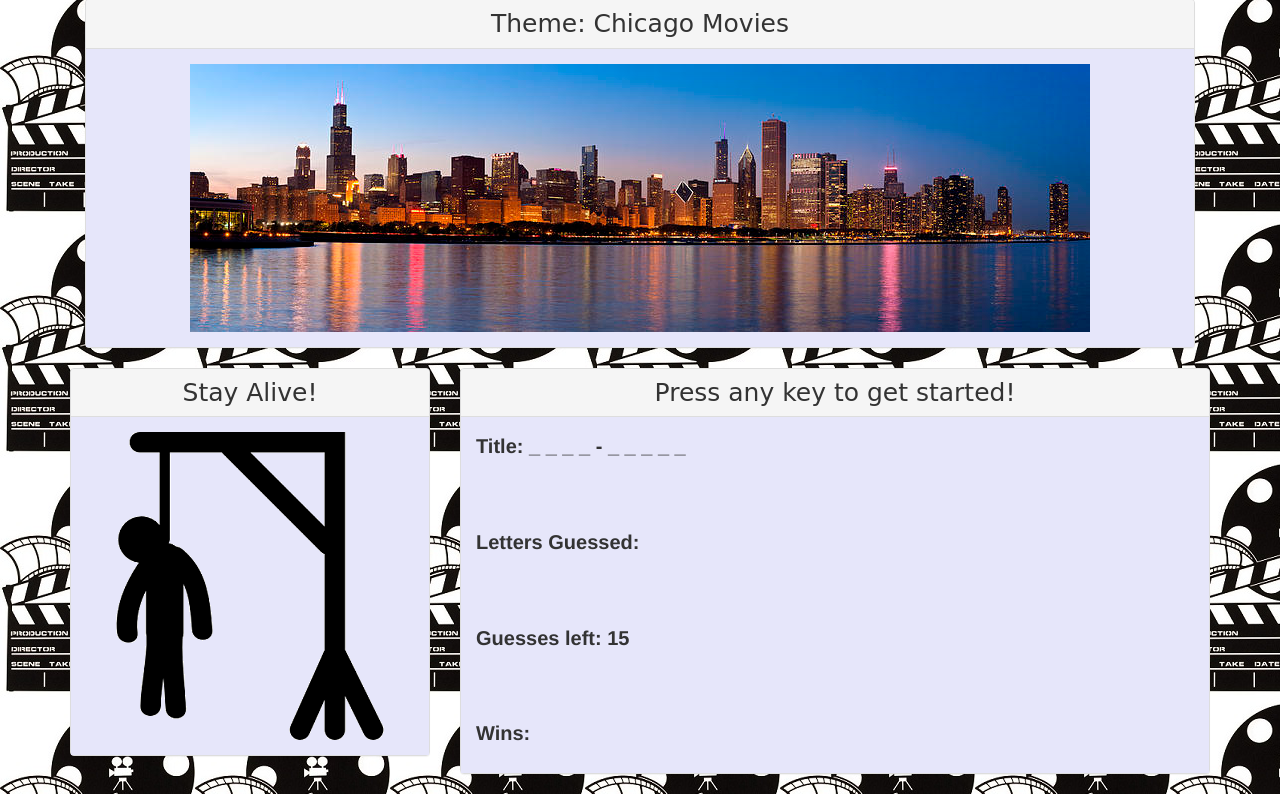
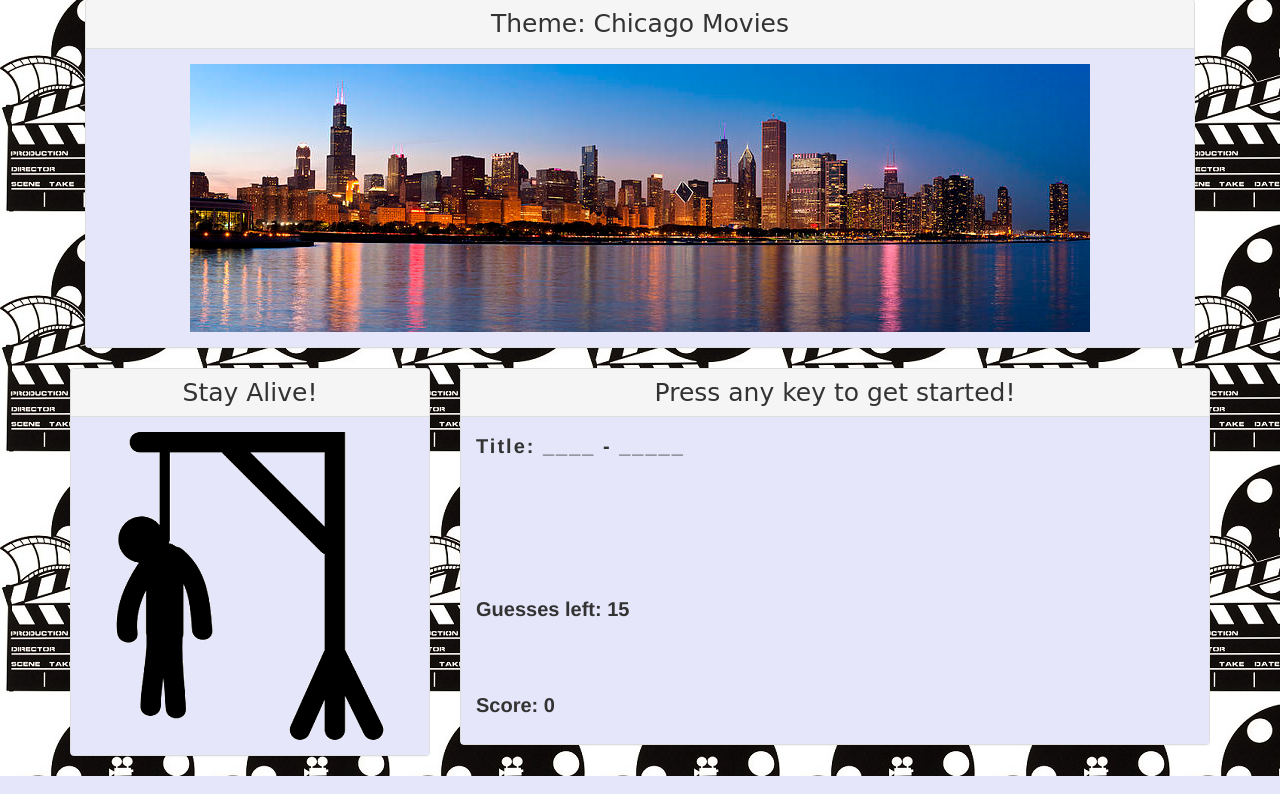
Before and after one commit to cpericak823/Hangman, a PHP site: page /index.html in a window 1280 px wide. Shown: the part 262-1056 px from the top of the page. Run offline with PHP 8.4, Linux system fonts and the light colour scheme; some web fonts are replaced.

Commit message:
updated letter display

```diff
--- a/assets/css/style.css
+++ b/assets/css/style.css
@@ -46,6 +46,6 @@ body {
 	margin: 0 auto;
 }
 
-.computerWord {
-	letter-spacing: 3px;
+#computerWord {
+	letter-spacing: 2px;
 }
--- a/assets/javascript/game.js
+++ b/assets/javascript/game.js
@@ -1,13 +1,14 @@
 //Variables
-var availableLetters = ['a', 'b', 'c', 'd', 'e', 'f', 'g', 'h', 'i', 'j', 'k', 'l', 'm', 'n', 'o', 'p', 'q', 'r', 's', 't', 'u', 'v', 'w', 'x', 'y', 'z']
-var movies = ['t h e - b l u e s - b r o t h e r s', 'f e r r i s - b u e l l e r \' s - d a y o f f', 't h e - b r e a k - u p', 'h o m e - a l o n e ', 't h e- d a r k - k n i g h t'];
+var availableLetters = ['a', 'b', 'c', 'd', 'e', 'f', 'g', 'h', 'i', 'j', 'k', 'l', 'm', 'n', 'o', 'p', 'q', 'r', 's', 't', 'u', 'v', 'w', 'x', 'y', 'z'];
+var movies = ['the - blues - brothers', 'ferris - bueller\'s -  day -  off', 'the - break - up', 'home - alone', 'the - dark - knight'];
 var computerWord = '';
 var userGuess = '';
 var matchedGueses = '';
 var totalGuesses = '';
 var guessesLeft = '';
-var score = 0;
+var wins = 0;
 var allowedGuesses = 15;
+var lettersGuessed = [];
 
 //Start Game
 function resetGame() {
@@ -18,9 +19,8 @@ function pickMovie() {
 }
 
 //Computer shows underscores to represent the number of letters in movie title
-    pickMovie()
-    computerWord = chosenMovie.replace(/[a-z]/g,'_', ' ');
-
+pickMovie()
+	computerWord = chosenMovie.replace(/[a-z]/g,'_', ' ');
     document.getElementById("computerWord").innerHTML = 'Title: ' + computerWord
 
 //show the word in the console
@@ -33,103 +33,92 @@ function listGuesses(){
 	listGuesses()
 	document.getElementById("allowedGuesses").innerHTML = 'Guesses left: ' + allowedGuesses
 
+//Show the score
+function score(){
+	var wins;
+}
+	score()
+	document.getElementById("score").innerHTML = 'Score: ' + wins
 
-//If the user guesses a letter that is in the title, replace the underscore that represents the letter with that letter
-// 'computerWord'.indexOf(userGuess);
-  // They've picked a letter that is in the word
-if (userGuess === computerWord){
-	computerWord = chosenMovie.replace(/_/g,"[a-z]");
-	allowedGuesses--;
+//Record every letter the user clicks
+document.onkeyup = function(event){
+	userGuess = String.fromCharCode(event.keyCode).toLowerCase();
+	lettersGuessed.push(userGuess);
+	document.getElementById("userGuess").innerHTML = 'Letters Guessed: ' + lettersGuessed
+
+
+//add the letters clicked to the dom
+	if (computerWord.indexOf(userGuess) > -1);{
+		computerWord = chosenMovie.replace(/_/g,"[a-z]");
+		allowedGuesses--;
+	}
+}
+// Updates the "hangmanWordArea" div to contain the current word "blanked out"
+// (using "_" characters) except for the letters they have gotten correct
+function refreshMatchedLetters() {
+  // Create a new emtpy string
+  // For each letter in the currentWord (sounds like a for loop)
+  // If they have guessed the letter, then concatenate that letter on the
+  // new empty string you've created, otherwise concatenate "_"
+  // Update the inner html of the hangmanWordArea to equal this new string
 }
 
-else {
-	// alert ("Wrong");
-	document.getElementById("userGuess").innerHTML = 'Letters Guessed: ' + userGuess
+// By default, in the html (when the page loads) this div will initially
+// contain a "welcome" message: "Welcome to Hangman, press any key to play!"
+// This will be overwritten by this method once they start playing their first
+// game
+
+// Checks to see if user has won, is still guessing, or has lost and displays
+// The proper message in the message div accrodingly based on one of those
+// 3 outcomes.
+function refreshWinOrLossed() {
+  // Check to see if user has won by calling hasUserWon()
+  // If hasUserWon is true
+      // update messageDiv innerHTML to show a "You won!" message
+  // Else if there are guesses left
+      // set the innerHTML of the message div to an empty string
+      // (game is still in progress, no message to show)
+  // Else
+      // They have run out of guesses and lost, display a "You Lost" message
+}
+
+// Returns true if the hangmanWordAreaDiv's inner html === the currentWord
+// Increments wins if they've won
+// Sets guessesRemaining to zero, so next keypress starts a new game
+// Else returns false
+function hasUserWon() {
 
 }
 
+// Takes 1 argument --> letterGuessed
+// Checks to see if letter exists in currentWord
+// Properly adds the guess to guessedLetters & matchedLetters
+// Increments totalGuesses
+// Decrements guessesLeft
+function matchGuess(letterGuessed) {
 
-  // They have not picked a letter that is NOT IN the word
+}
 
+// Takes 1 argument --> the letter guessed
+// Returns true if the letterGuessed is in the array of validLetters
+function isAValidLetter(letterGuessed) {
 
+}
 
+// Takes 1 argument -> the letter guessed
+// Checks to see if the letter guessed is in the array of guessed letters
+// Alerts ("you've already guessed this letter") if they have already
+// Returns true if they have, returns false if they have not
+function hasGuessedLetter(letterGuessed) {
 
-//If the user guesses a letter that is not in the title, decrease the number of guesses by 1
-// --- use if and else statements to compare to set title
-// --- use wrong subtract guesses by 1 using --
+}
 
-var showLives = document.getElementById('lives')
+  // If guessesLeft is 0
+      // call resetGame()
 
-//If the user guesses the movie title in less that 15 guesses, add 1 to the number of wins
+  // Else
+      // Parse out the letterGuessed from the event
+      // If it is a validLetter && the user has not guessed the letter yet
+          // call matchGuess() to match the guess with the word
 
-// if (userGuess===movies[0])
-// {
-// 	alert('Correct!');
-// 	score++;
-// }
-// else {
-// 		alert('Wrong');
-// 		}
-
-// if (userGuess===movies[1])
-// {
-// 	alert('Correct!');
-// 	score++;
-// }
-// else {
-// 		alert('Wrong');
-// 		}
-
-// if (userGuess===movies[2])
-// {
-// 	alert('Correct!');
-// 	score++;
-// }
-// else {
-// 		alert('Wrong');
-// 		}
-
-// if (userGuess===movies[3])
-// {
-// 	alert('Correct!');
-// 	score++;
-// }
-// else {
-// 		alert('Wrong');
-// 		}
-
-// if (userGuess===movies[4])
-// {
-// 	alert('Correct!');
-// 	score++;
-// }
-// else {
-// 		alert('Wrong');
-// 		}
-
-
-// //If the user guesses the movie title, play a fanfare sound
-// // --- use ('../tada.aiff').play()
-
-// //Repeat the game until all movie titles have been used once
-// // --- use a for loop
-// for (var i = 0; i < movies.length; i++); {
-// 	console.log(movies[i]);
-// }
-
-// //After all 5 titles have been used, reset game
-// if ((wins === 5) || (losses === 5)) {
-//         resetScore();
-//     }
-
-
-
-//Record every letter the user suggests below but do not repeat letters
-document.onkeyup = function(event){
-
-var letter = String.fromCharCode(event.keyCode).toLowerCase();
-
-lettersGuessed = document.getElementById('userGuess');
-
-var pElement = document.createElement('p');
-};
+  // call refreshViewGameStats() on each keyup
--- a/index.html
+++ b/index.html
@@ -50,13 +50,13 @@
                         </div>
                         <div class="panel-body">
                             <div class="text">
-                                <p id="computerWord">Title:</p>
+                                <p id="computerWord"></p>
                                 <br><br>
-                                <p id="userGuess">Letters Already Guessed:</p>
+                                <p id="userGuess"></p>
                                 <br><br>
-                                <p id="allowedGuesses">Number of Guesses Remaining:</p>
+                                <p id="allowedGuesses"></p>
                                 <br><br>
-                                <p id="score">Wins:</p>
+                                <p id="score"></p>
                             </div>
                         </div>
                     </div>
```
